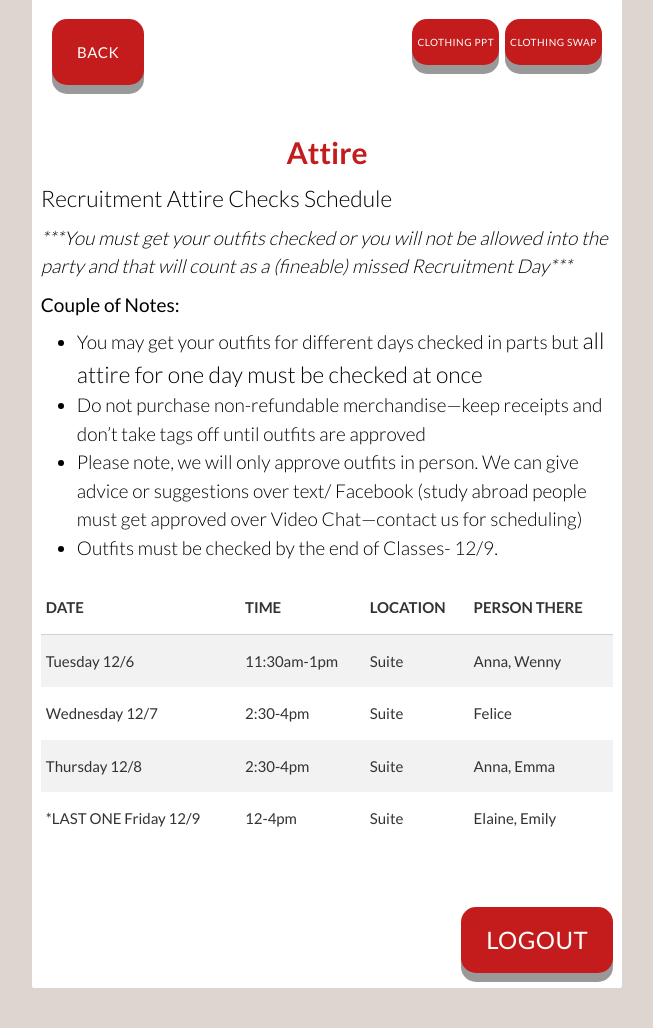
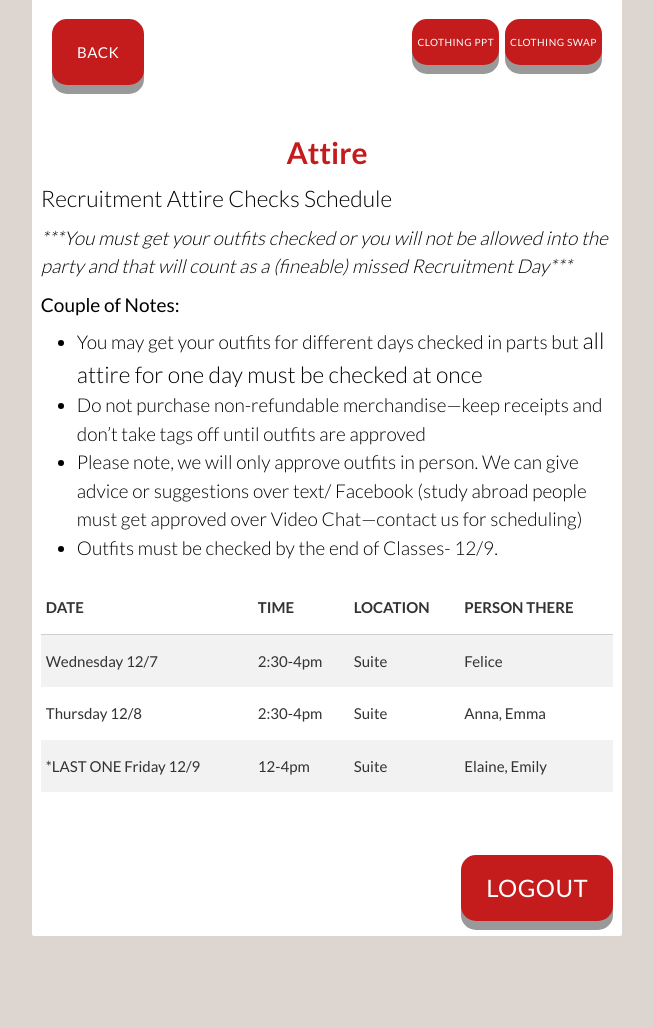
Before and after one commit to elainecole/aoii-recruitment, a Django app: page /attire in a window 1280 px wide. Shown: the part 54-1082 px from the top of the page, without its empty margins (313-966 px from the left). After the commit the page ends 990 px from the top, so only its background shows below. Run offline with Django 3.2, Linux system fonts and the light colour scheme; a user stored in the database is signed in; tables that the repository leaves empty hold one stand-in row (values such as "Sample post"); style sheets or scripts are compiled from the project's sources.

Commit message:
updated hours

```diff
--- a/webapp/templates/partials/outfit/outfit_base.html
+++ b/webapp/templates/partials/outfit/outfit_base.html
@@ -48,12 +48,6 @@
                                 </thead>
                                 <tbody>
                                     <tr>
-                                        <td>Tuesday 12/6</td>
-                                        <td>11:30am-1pm</td>
-                                        <td>Suite</td>
-                                        <td>Anna, Wenny</td>
-                                    </tr>
-                                    <tr>
                                         <td>Wednesday 12/7</td>
                                         <td>2:30-4pm</td>
                                         <td>Suite</td>
```
